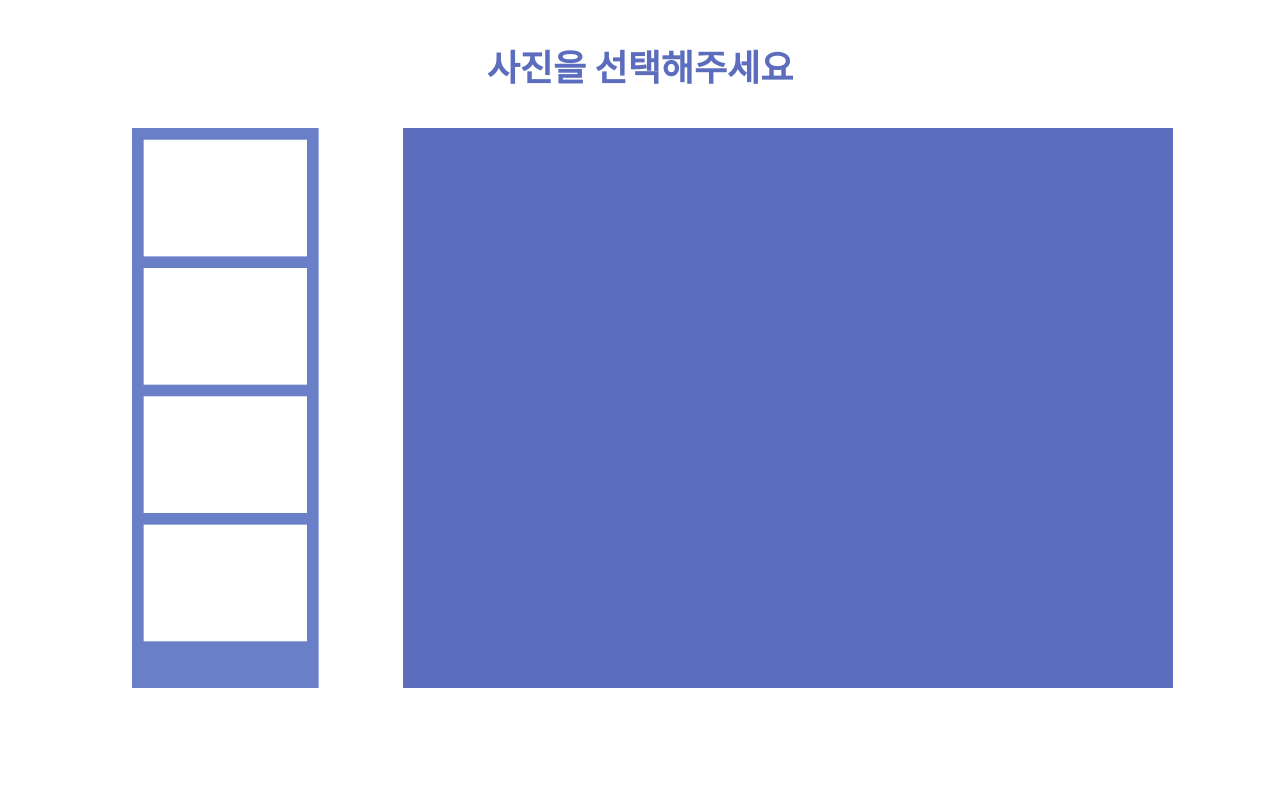
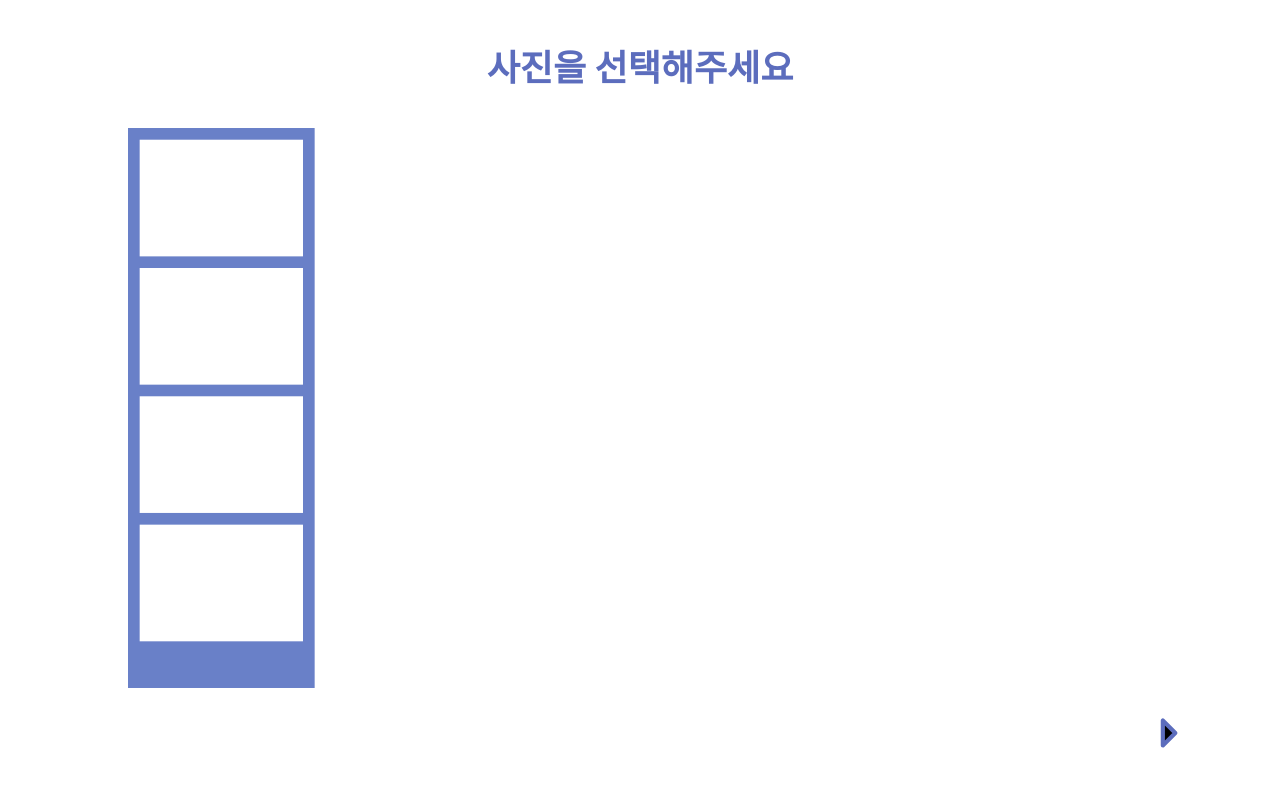
Before and after one commit to sw4Booth/FE, a React (Vite) app: page /photo-select in a window 1280 px wide. Shown: the top 786 px of the page. Built offline with nearby package versions, Linux system fonts and the light colour scheme; a web font is replaced by a local one.

Commit message:
feat: 사진 선택 페이지 화면 구현

```diff
--- a/src/pages/PhotoSelect.tsx
+++ b/src/pages/PhotoSelect.tsx
@@ -6,17 +6,14 @@ export default function PhotoSelect() {
     const { capturedPhotos } = usePhotoBooth();
     console.log(capturedPhotos);
     return (
-        <div className="flex flex-col items-center w-full gap-10">
+        <div className="flex flex-col items-center w-full">
             <Heading>사진을 선택해주세요</Heading>
-            <div className="flex flex-row w-full">
-                <div className="w-[30%]">
-                    <PhotoFrame
-                        frameType="landscape"
-                        className="h-[70vh] mx-auto"
-                    />
+            <div className="flex flex-row w-full justify-center mt-10">
+                <div className="mx-auto my-auto ml-20">
+                    <PhotoFrame frameType="landscape" className="h-[70vh]" />
                 </div>
 
-                <div className="w-[65%] p-10 bg-primary-600">
+                <div className="w-[70%] my-auto mx-auto mr-20">
                     {capturedPhotos.length > 0 && (
                         <div className="grid grid-cols-4">
                             {capturedPhotos.map((file, i) => (
@@ -24,13 +21,20 @@ export default function PhotoSelect() {
                                     key={i}
                                     src={URL.createObjectURL(file)}
                                     alt={`photo-${i}`}
-                                    className="aspect-[7/5] object-cover rounded-md border"
+                                    className="aspect-[7/5] object-cover p-0.5"
                                 />
                             ))}
                         </div>
                     )}
                 </div>
             </div>
+            <button className="flex items-end ml-auto mt-5 cursor-pointer transition-transform duration-300 ease-in-out hover:scale-105 hover:shadow-lg rounded-full mr-10">
+                <img
+                    src="/assets/next.svg"
+                    alt="next"
+                    className="w-[50px] h-[50px]"
+                />
+            </button>
         </div>
     );
 }
```
Also changed, not shown: public/assets/next.svg (added).
